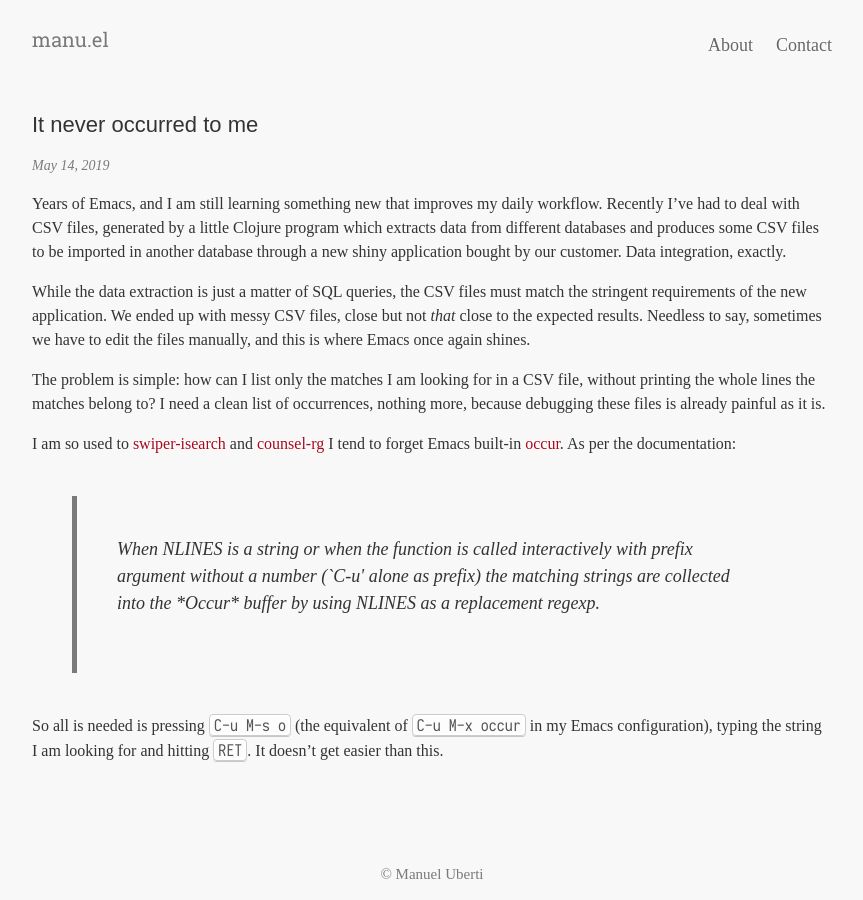
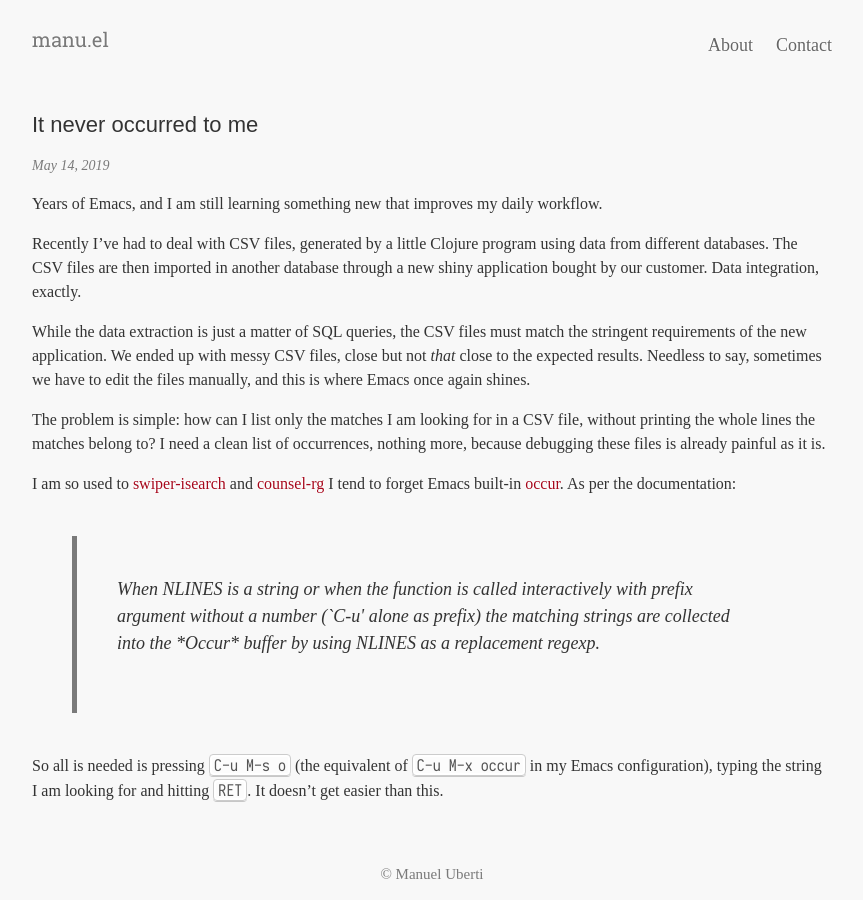
Before and after one commit to manuel-uberti/manuel-uberti.github.io, a Jekyll site: the page built from _posts/2019-05-14-occur.md, in a window 1280 px wide. Shown: the whole page, without its empty margins (208-1071 px from the left). Built offline with Jekyll 4.4.1, drawn with Linux system fonts in a browser that asks for light colours; some web fonts are replaced.

Commit message:
Rephrase paragraph

```diff
--- a/_posts/2019-05-14-occur.md
+++ b/_posts/2019-05-14-occur.md
@@ -7,10 +7,12 @@ categories: emacs
 ---
 
 Years of Emacs, and I am still learning something new that improves my daily
-workflow. Recently I’ve had to deal with CSV files, generated by a little
-Clojure program which extracts data from different databases and produces some
-CSV files to be imported in another database through a new shiny application
-bought by our customer. Data integration, exactly.
+workflow.
+
+Recently I’ve had to deal with CSV files, generated by a little Clojure program
+using data from different databases. The CSV files are then imported in another
+database through a new shiny application bought by our customer. Data
+integration, exactly.
 
 While the data extraction is just a matter of SQL queries, the CSV files must
 match the stringent requirements of the new application. We ended up with messy
```
